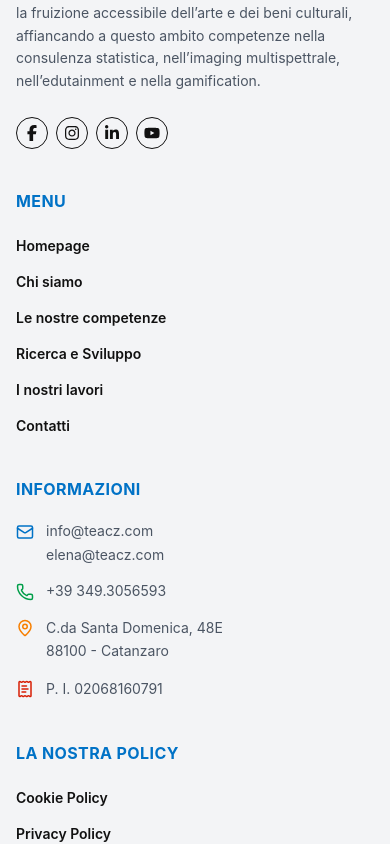
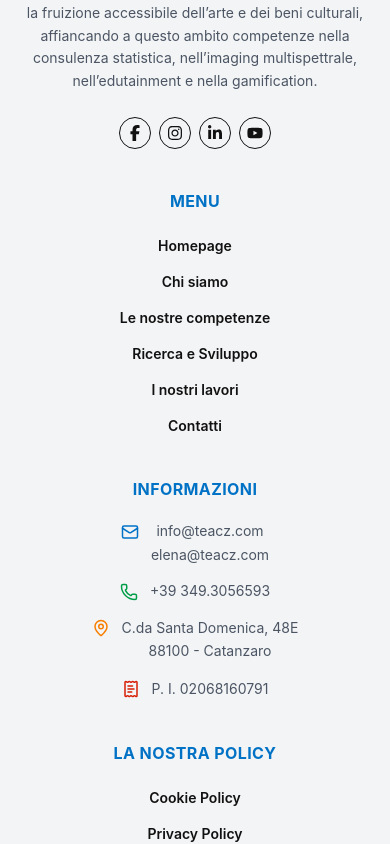
Before and after one commit to LauraCorrado/tea2026, a React (Vite) app: page /about in a window 390 px wide. Shown: the part 1088-1932 px from the top of the page. Built offline with nearby package versions, Linux system fonts and the light colour scheme.

Commit message:
fix(layout): improve footer alignment and styling for better responsiveness

```diff
--- a/src/components/layout/Footer/Footer.tsx
+++ b/src/components/layout/Footer/Footer.tsx
@@ -30,9 +30,12 @@ export function Footer() {
     px-4
     py-12
 
+    text-center
+
     sm:px-6
 
     md:grid-cols-2
+    md:text-left
 
     lg:grid-cols-4
     lg:px-8
@@ -76,7 +79,7 @@ export function Footer() {
             multispettrale, nell’edutainment e nella gamification.
           </p>
 
-          <div className="mt-6">
+          <div className="flex flex-col items-center md:items-start mt-6">
             <SocialLinks links={teaSocialLinks} size="sm" />
           </div>
         </div>
@@ -144,7 +147,7 @@ export function Footer() {
               text-site-muted
             "
           >
-            <div className="flex items-start gap-3">
+            <div className="flex items-start justify-center gap-3 md:justify-start">
               <Mail
                 size={18}
                 aria-hidden="true"
@@ -178,7 +181,7 @@ export function Footer() {
               </div>
             </div>
 
-            <div className="flex items-start gap-3">
+            <div className="flex items-start justify-center gap-3 md:justify-start">
               <Phone
                 size={18}
                 aria-hidden="true"
@@ -194,7 +197,7 @@ export function Footer() {
               </a>
             </div>
 
-            <div className="flex items-start gap-3">
+            <div className="flex items-start justify-center gap-3 md:justify-start">
               <MapPin
                 size={18}
                 aria-hidden="true"
@@ -212,7 +215,7 @@ export function Footer() {
               </address>
             </div>
 
-            <div className="flex items-start gap-3">
+            <div className="flex items-start justify-center gap-3 md:justify-start">
               <ReceiptText
                 size={18}
                 aria-hidden="true"
```
Lines whose indentation alone changed are shown as unchanged.
